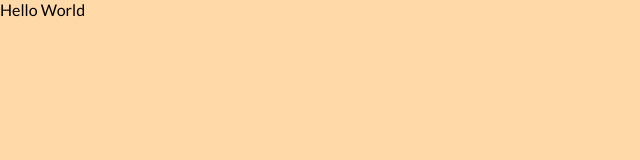
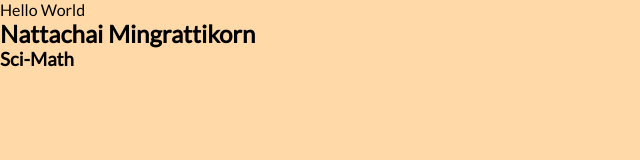
Before and after one commit to EnduringZulu/My-Portfolio-Website, a plain HTML site: page index.html in a window 1280 px wide. Shown: the whole page, without its empty margins (0-640 px from the left). Drawn offline with Linux system fonts and the light colour scheme.

Commit message:
add text

```diff
--- a/index.html
+++ b/index.html
@@ -14,6 +14,8 @@
 
 <body>
     <h>Hello World</h>
+    <h2><b>Nattachai Mingrattikorn</b></h2>
+    <h3><b>Sci-Math</b></h3>
 </body>
 
 </html>
```
